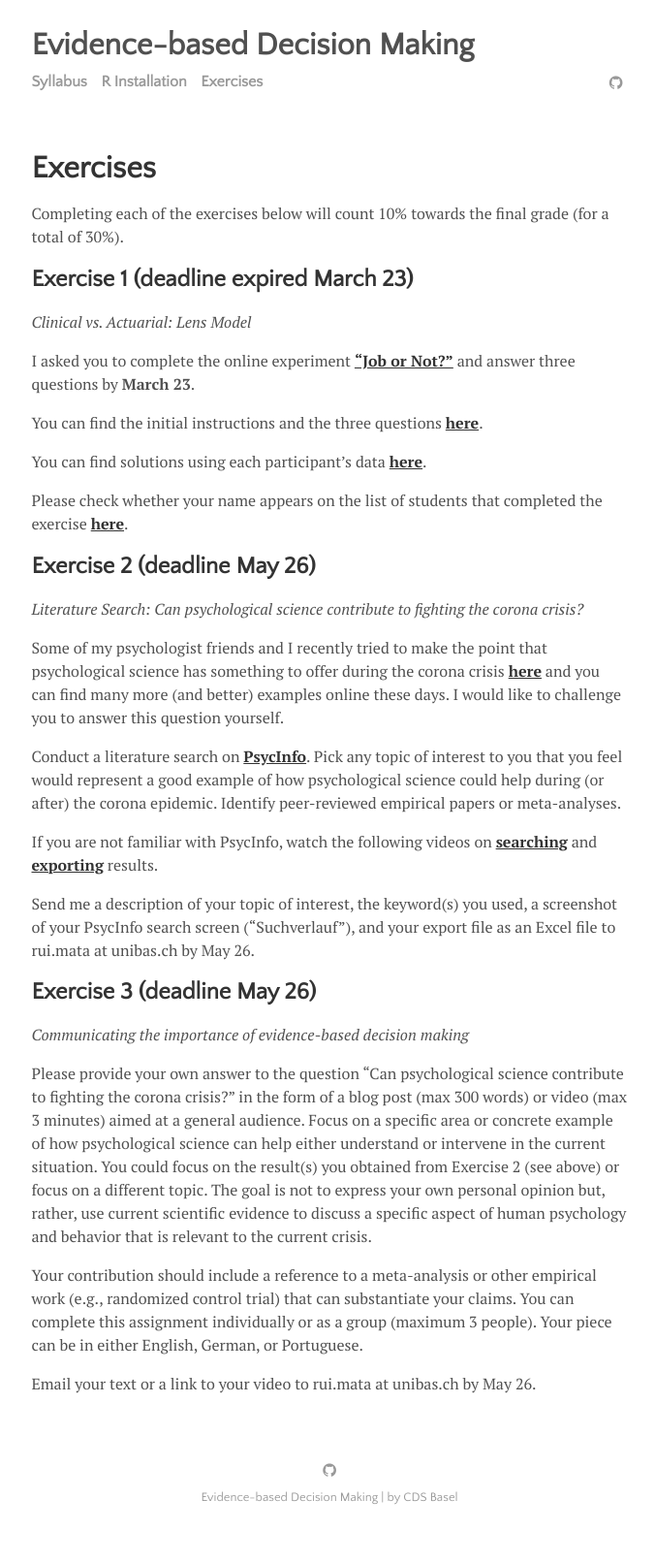
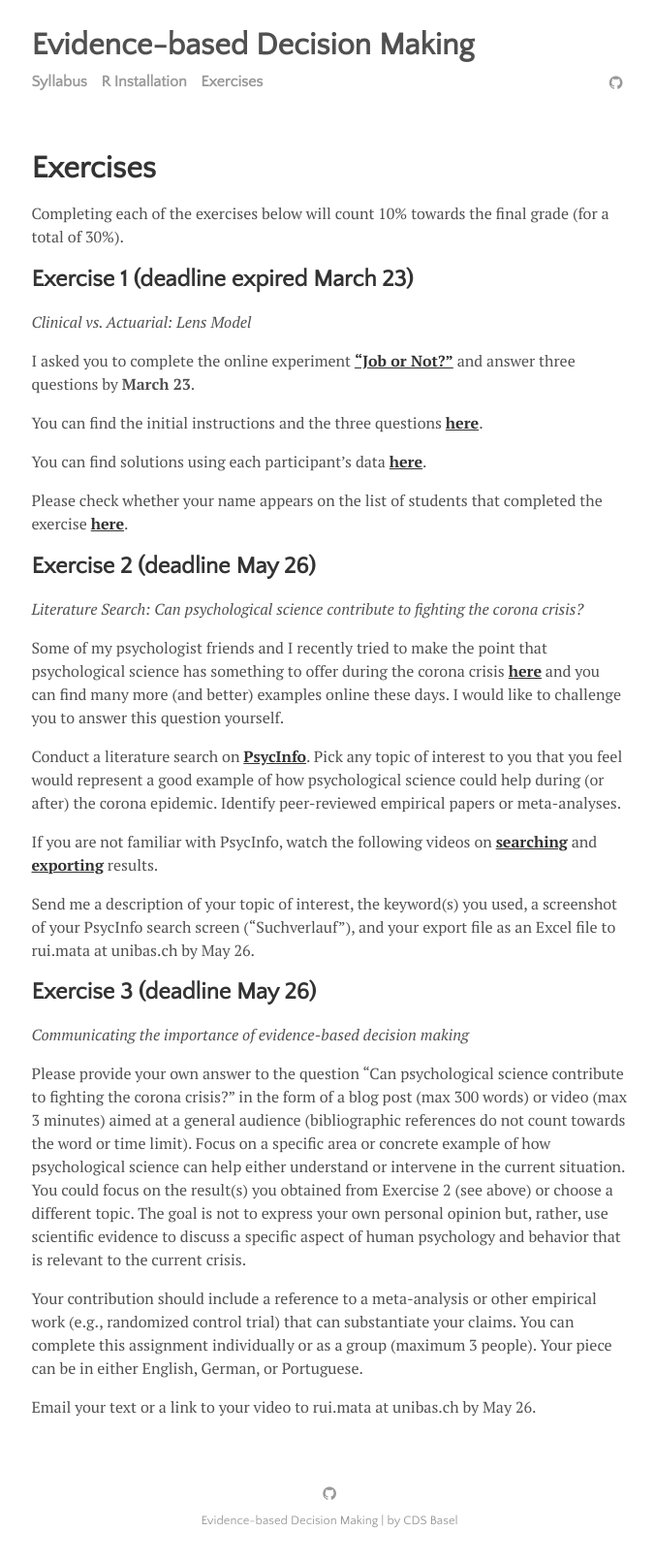
Before and after one commit to matarui/evidencebaseddm, a Jekyll site: the page built from menu/projects.md, in a window 1280 px wide. Shown: the whole page at 97% size, without its empty margins (300-976 px from the left). Built offline with Jekyll 4.4.1, drawn with Linux system fonts in a browser that asks for light colours; before the commit the page ends 1588 px from its top, so only the background shows below that.

Commit message:
Update projects.md

```diff
--- a/menu/projects.md
+++ b/menu/projects.md
@@ -32,7 +32,7 @@
 
 *Communicating the importance of evidence-based decision making*
 
-Please provide your own answer to the question "Can psychological science contribute to fighting the corona crisis?" in the form of a blog post (max 300 words) or video (max 3 minutes) aimed at a general audience. Focus on a specific area or concrete example of how psychological science can help either understand or intervene in the current situation. You could focus on the result(s) you obtained from Exercise 2 (see above) or focus on a different topic. The goal is not to express your own personal opinion but, rather, use current scientific evidence to discuss a specific aspect of human psychology and behavior that is relevant to the current crisis.
+Please provide your own answer to the question "Can psychological science contribute to fighting the corona crisis?" in the form of a blog post (max 300 words) or video (max 3 minutes) aimed at a general audience (bibliographic references do not count towards the word or time limit). Focus on a specific area or concrete example of how psychological science can help either understand or intervene in the current situation. You could focus on the result(s) you obtained from Exercise 2 (see above) or choose a different topic. The goal is not to express your own personal opinion but, rather, use  scientific evidence to discuss a specific aspect of human psychology and behavior that is relevant to the current crisis.
 
 Your contribution should include a reference to a meta-analysis or other empirical work (e.g., randomized control trial) that can substantiate your claims. You can complete this assignment individually or as a group (maximum 3 people). Your piece can be in either English, German, or Portuguese.
 
```
